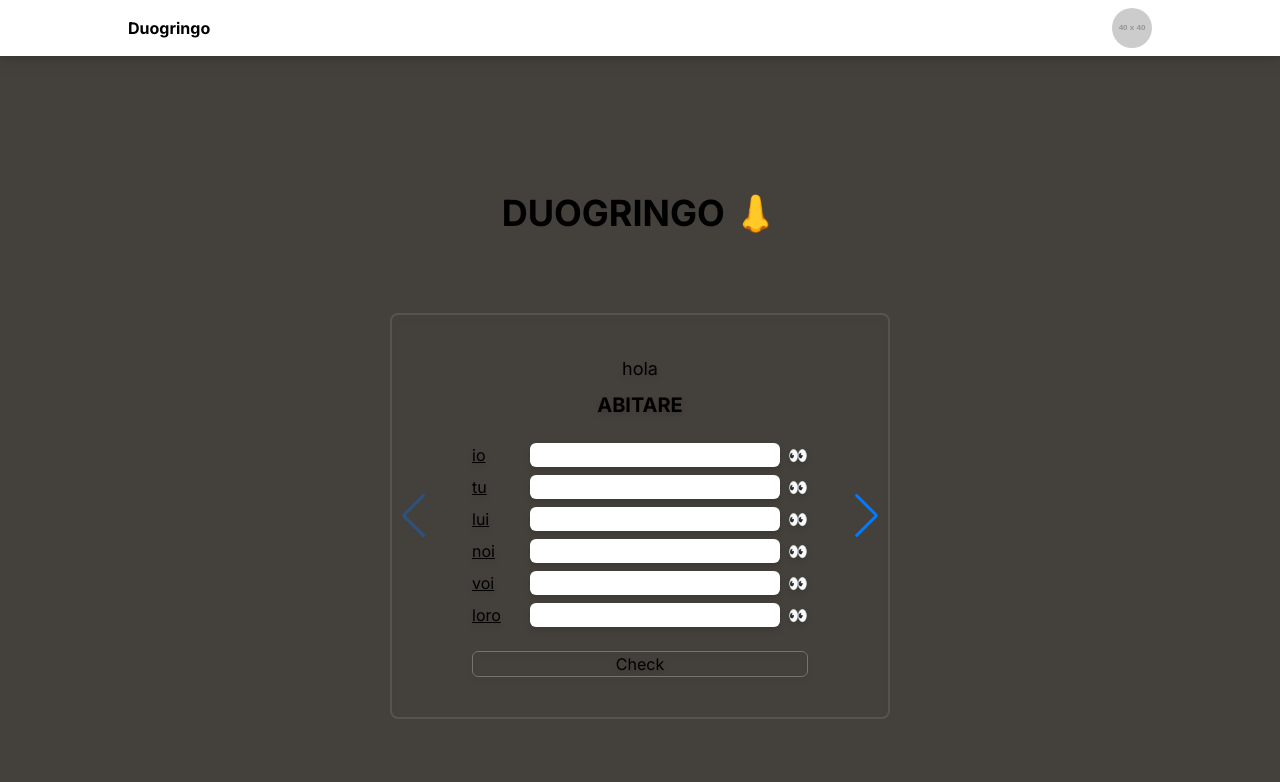
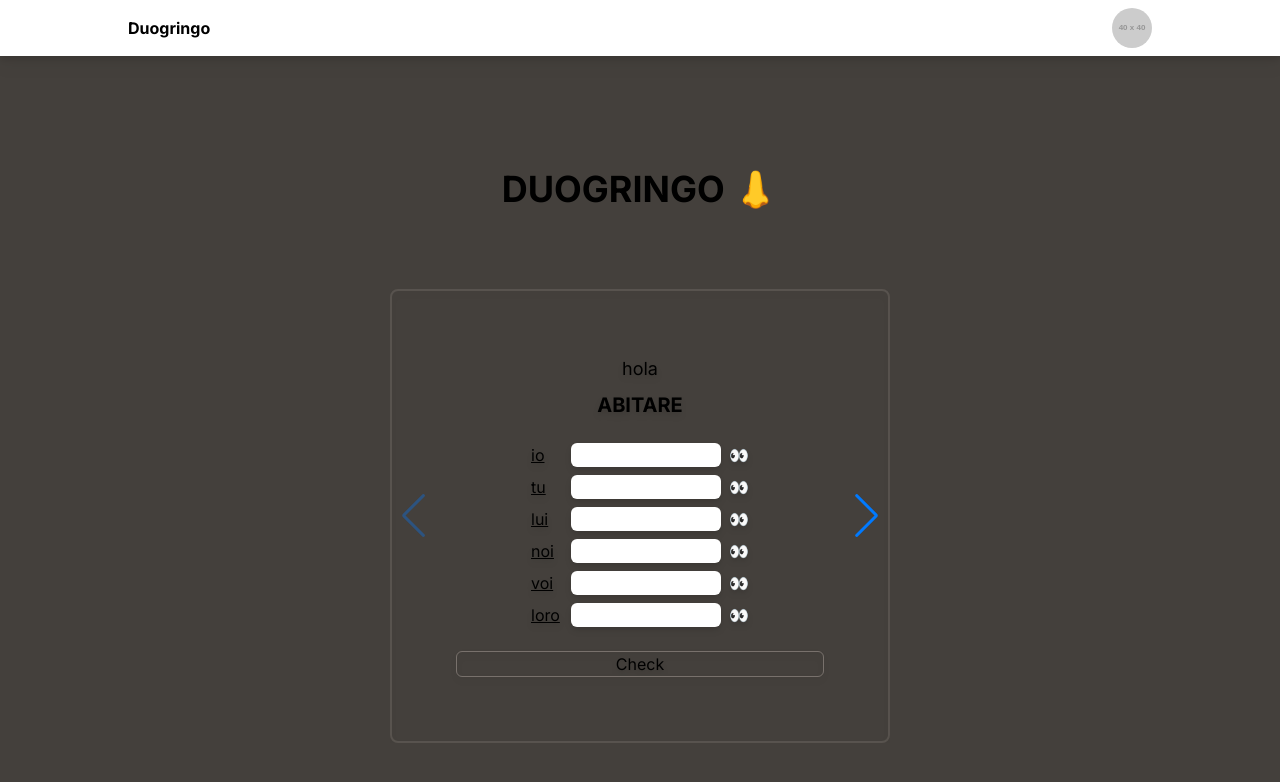
Before and after one commit to pabloramoss/duog, a Next.js app: page / in a window 1280 px wide. Shown: the top 782 px of the page. Built offline with nearby package versions, Linux system fonts and the light colour scheme.

Commit message:
feat: change Card component, center elements

```diff
--- a/src/components/Card.tsx
+++ b/src/components/Card.tsx
@@ -35,28 +35,32 @@ const Card: React.FC<Props> = ({ tense, verb, conjugations }) => {
   };
 
   return (
-    <div className="grid gap-6 px-20 py-10 rounded-lg drop-shadow-md border-2 border-opacity-40 border-stone-500">
+    <div className="grid gap-6 p-16 rounded-lg drop-shadow-md border-2 border-opacity-40 border-stone-500">
       <div className="grid gap-2">
         <h2 className="text-lg text-center">{tense}</h2>
         <h1 className="font-bold uppercase text-center text-xl">{verb}</h1>
       </div>
-      <div className="grid gap-2">
+      <div className="grid gap-2 place-items-center">
+        <div className="grid gap-2">
+
         {Object.keys(conjugationsValue).map((conjugation) => (
-          <div key={conjugation} className="flex gap-4 justify-between">
-            <h3 className="underline">{conjugation}</h3>
+          <div key={conjugation} className="flex gap-2">
+            <h3 className="underline w-8">{conjugation}</h3>
             <div className="flex gap-2">
               <input
-                className="text-black px-2 rounded-md"
+                className="text-black px-2 rounded-md w-[150px]"
                 onChange={(e) => handleInputChange(e, conjugation as keyof Conjugation)}
                 value={(conjugationsValue as any)[conjugation]}
                 type="text"
               />
               {
-                isCheck ? ((conjugationsValue as any)[conjugation] === conjugations[conjugation as keyof Conjugation] ? <span>✅</span> : <span>❌</span>) : <span>👀</span>
+                isCheck ? ((conjugationsValue as any)[conjugation] === conjugations[conjugation as keyof Conjugation] ? <span>✅</span> : <div className="flex text-sm items-center whitespace-nowrap"><span>❌</span><p>{conjugations[conjugation as keyof Conjugation]}</p></div>) : <span>👀</span>
               }
             </div>
           </div>
         ))}
+        </div>
+
       </div>
       <button className="border-[1px] border-stone-500 rounded-md drop-shadow-sm" onClick={() => setIsCheck(true)}>Check</button>
     </div>
```
